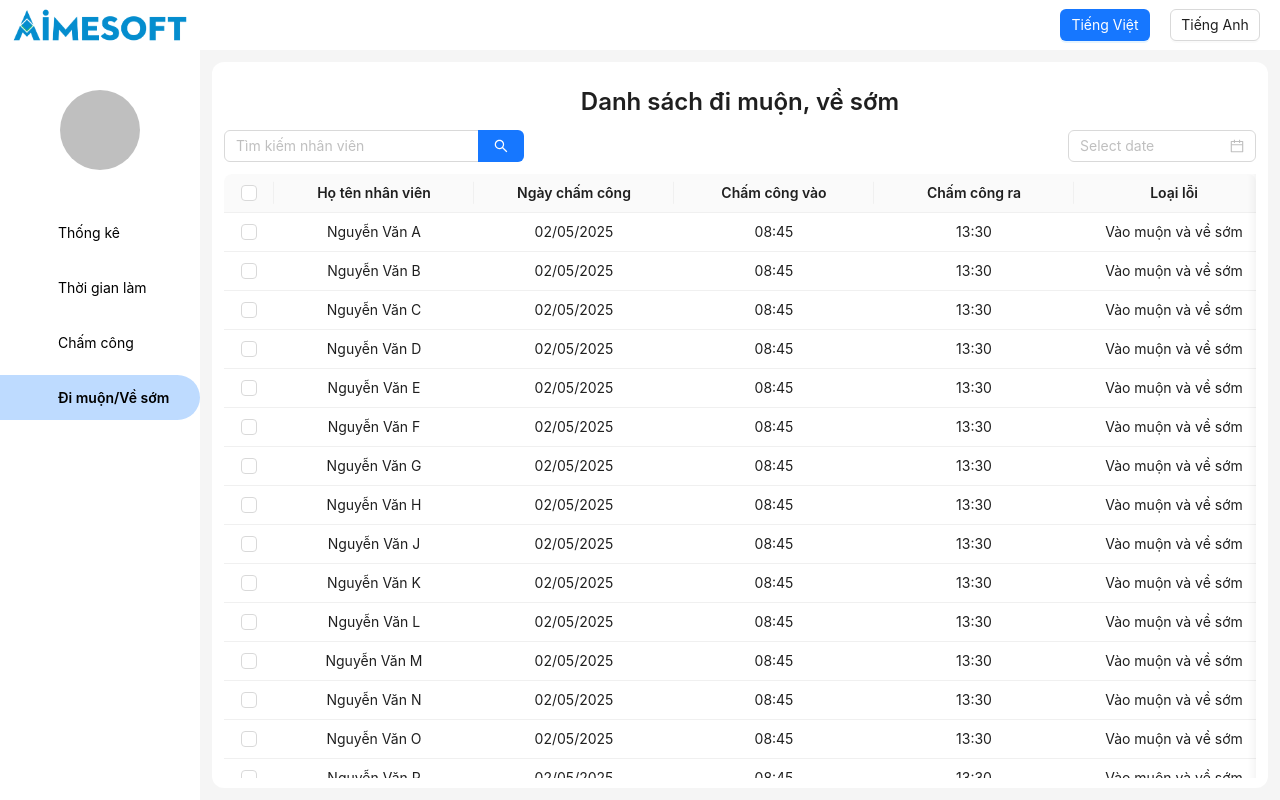
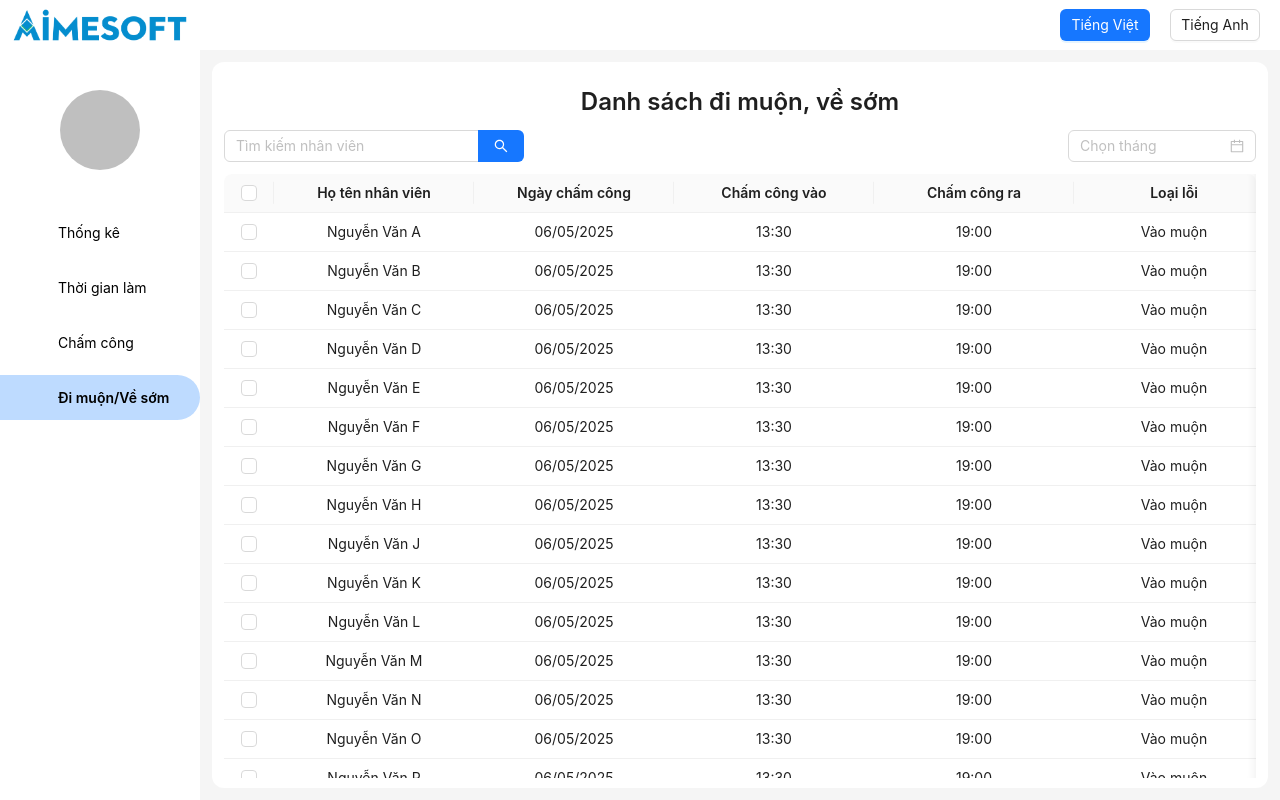
Before and after one commit to DoMinhDuc-DMD/checkin_web, a Next.js app: page /main/InLate-OutEarly in a window 1280 px wide. Built offline with nearby package versions, Linux system fonts and the light colour scheme; some icons are missing.

Commit message:
update sort table in late, out early

```diff
--- a/app/constant/DateFormatting.ts
+++ b/app/constant/DateFormatting.ts
@@ -1,7 +1,9 @@
 export const SHOW_TIME_FORMAT = 'HH:mm:ss';
 export const SHOW_DATE_FORMAT = 'DD/MM/YYYY';
 export const SHOW_DAY_MONTH_FORMAT = 'DD/MM';
+export const SHOW_MONTH_YEAR_FORMAT = 'MM/YYYY';
 
 export const DATE_FORMAT = 'YYYY-MM-DD';
 export const HOUR_FORMAT = 'HH:mm';
+export const MONTH_FORMAT = 'YYYY-MM';
 export const DATE_HOUR_FORMAT = 'YYYY-MM-DD, HH:mm'
--- a/app/main/InLate-OutEarly/page.tsx
+++ b/app/main/InLate-OutEarly/page.tsx
@@ -8,7 +8,7 @@ import { useEffect, useState } from "react";
 import Search from "antd/es/input/Search";
 import { v4 as uuidv4 } from "uuid";
 import { useCustomNotification } from "@/app/hooks/UseCustomNotification";
-import { DATE_FORMAT, SHOW_DATE_FORMAT } from "@/app/constant/DateFormatting";
+import { SHOW_DATE_FORMAT, SHOW_MONTH_YEAR_FORMAT } from "@/app/constant/DateFormatting";
 import dayjs from "dayjs";
 
 type MistakeRecord = {
@@ -27,7 +27,6 @@ export default function InLateOutEarly() {
   const [mistakeRecord, setMistakeRecord] = useState<MistakeRecord[]>([]);
   const [mistakeRecordSearched, setMistakeRecordSearched] = useState<MistakeRecord[]>([]);
   const [searchInput, setSearchInput] = useState("");
-
   const [selectedRow, setSelectedRow] = useState<MistakeRecord[]>([]);
   const { openNotification, contextHolder } = useCustomNotification();
 
@@ -55,7 +54,7 @@ export default function InLateOutEarly() {
       setMistakeRecordSearched(mistakeRecord);
       return;
     }
-    const filteredData = mistakeRecord.filter((record) => record.date === value.format(SHOW_DATE_FORMAT));
+    const filteredData = mistakeRecord.filter((record) => record.date.includes(value.format(SHOW_MONTH_YEAR_FORMAT)));
     setMistakeRecordSearched(filteredData);
   };
 
@@ -74,7 +73,7 @@ export default function InLateOutEarly() {
         const checkInRaw = e.employee_check_in[i];
         const checkOutRaw = e.employee_check_out[i];
         const [dateInStr, checkInTime] = checkInRaw.split(", ");
-        const [_unused, checkOutTime] = checkOutRaw.split(", ");
+        const checkOutTime = checkOutRaw.split(", ")[1];
         if (checkInTime > "08:30" || checkOutTime < "18:00") {
           record.push({
             key: `${uuidv4()}_${e.employee_code}`,
@@ -93,7 +92,7 @@ export default function InLateOutEarly() {
         }
       }
     });
-    const sorted = record.sort((a, b) => new Date(a.date).getTime() - new Date(b.date).getTime());
+    const sorted = record.sort((a, b) => new Date(b.date).getTime() - new Date(a.date).getTime());
     setMistakeRecord(sorted);
     setMistakeRecordSearched(sorted);
   }, [dataSource, t]);
@@ -165,7 +164,7 @@ export default function InLateOutEarly() {
           onSearch={() => handleSearch(searchInput)}
           enterButton
         />
-        <DatePicker onChange={handleDateChange} />
+        <DatePicker picker="month" onChange={handleDateChange} placeholder={t("Select month")} />
       </Flex>
       <Table
         dataSource={mistakeRecordSearched}
--- a/app/main/page.tsx
+++ b/app/main/page.tsx
@@ -65,7 +65,7 @@ export default function NewDashboard() {
         const checkOutRaw = d.employee_check_out[i];
 
         const [dateInStr, checkInTime] = checkInRaw.split(", ");
-        const [_unused, checkOutTime] = checkOutRaw.split(", ")[1];
+        const checkOutTime = checkOutRaw.split(", ")[1];
         const deptKey = d.employee_department === "Aimesoft" ? "Aime" : "Vikoi";
         // Card
         if (dateInStr === today.format("YYYY-MM-DD")) {
@@ -119,9 +119,6 @@ export default function NewDashboard() {
       { label: "Vikoi Dept", data: [analyzeDept.onTimeVikoi, analyzeDept.lateVikoi, analyzeDept.earlyVikoi], backgroundColor: "pink" },
     ],
   };
-  const options = {
-    maintainAspectRatio: false,
-  };
   const workTimeData = {
     labels: ["Aime Dept", "Vikoi Dept"],
     datasets: [{ data: [workingTime.Aime, workingTime.Vikoi], backgroundColor: ["blue", "pink"] }],
@@ -152,7 +149,7 @@ export default function NewDashboard() {
             <DatePicker picker={dateMode} value={analyzeDate} onChange={handleAnalyzeDateChange} />
           </Flex>
           <div className="h-[300px]">
-            <Bar data={analyzeData} options={options} />
+            <Bar data={analyzeData} options={{ maintainAspectRatio: false }} />
           </div>
         </div>
         <PieChart
--- a/locales/en.json
+++ b/locales/en.json
@@ -56,5 +56,6 @@
     "Check in": "Check in",
     "Check out": "Check out",
     "Type mistake": "Type mistake",
-    "Actions": "Actions"
+    "Actions": "Actions",
+    "Select month": "Select month"
 }
--- a/locales/vi.json
+++ b/locales/vi.json
@@ -56,5 +56,6 @@
     "Check in": "Chấm công vào",
     "Check out": "Chấm công ra",
     "Type mistake": "Loại lỗi",
-    "Actions": "Hành động"
+    "Actions": "Hành động",
+    "Select month": "Chọn tháng"
 }
```
